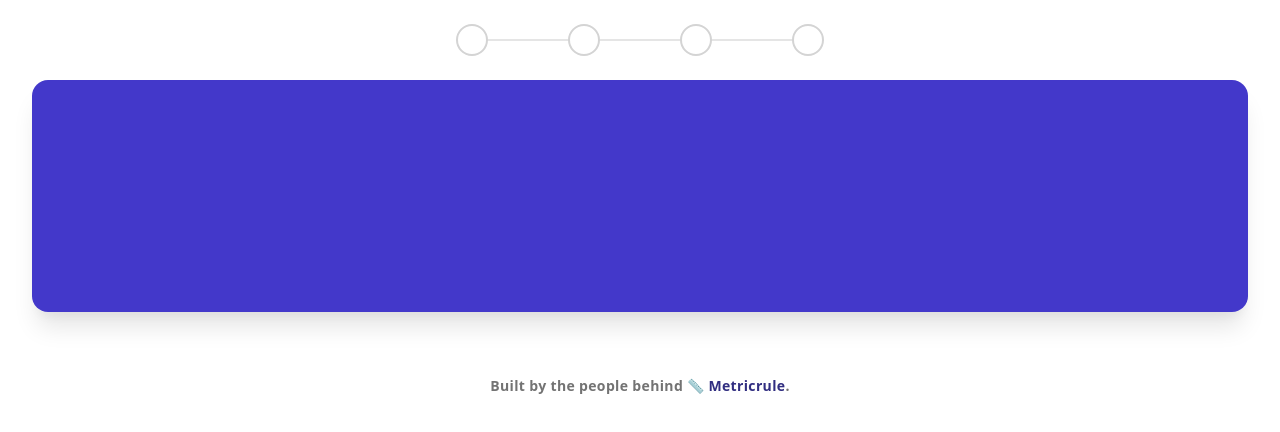
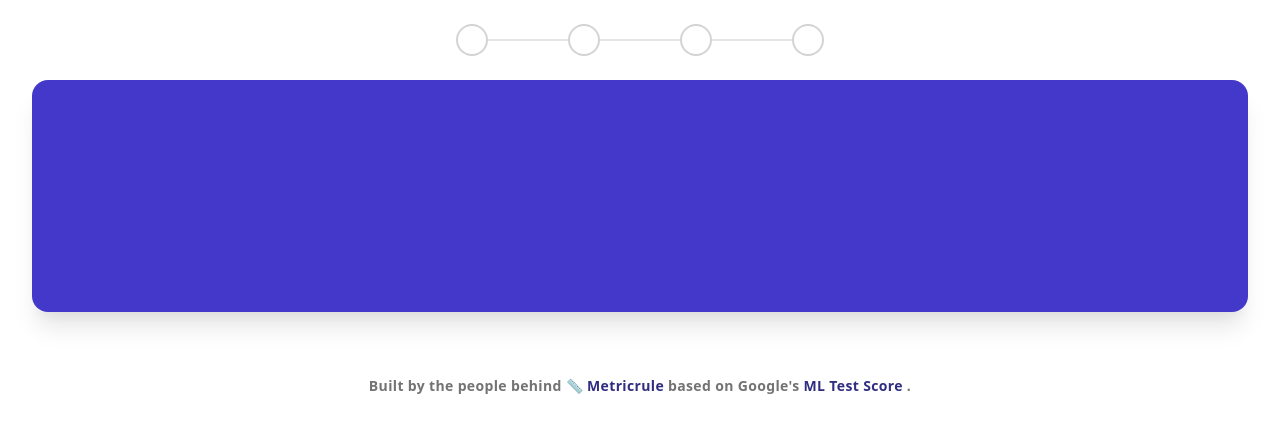
Before and after one commit to sritampatnaik/something-tree, a Vue app in the folder app/: page /#/quiz in a window 1280 px wide. Shown: the top 432 px of the page. Built offline with nearby package versions, Linux system fonts and the light colour scheme; what jsonpath would draw is missing.

Commit message:
Credit Google paper in footer

```diff
--- a/app/src/components/MiniFooter.vue
+++ b/app/src/components/MiniFooter.vue
@@ -2,7 +2,12 @@
     <div>
         <div class="max-w-7xl mx-auto py-16 px-4 sm:px-6 lg:px-8">
             <p class="text-center text-sm font-semibold text-gray-500 tracking-wide">
-                Built by the people behind <a href="https://www.metricrule.com/" target="_blank" class="font-semibold text-indigo-900"> 📏 Metricrule</a>.
+                Built by the people behind
+                <a href="https://www.metricrule.com/" target="_blank" class="font-semibold text-indigo-900"> 📏 Metricrule</a>
+                based on Google's
+                <a href="https://research.google/pubs/pub46555/" target="_blank" class="font-semibold text-indigo-900">
+                ML Test Score
+                </a>.
             </p>
         </div>
     </div>
```
